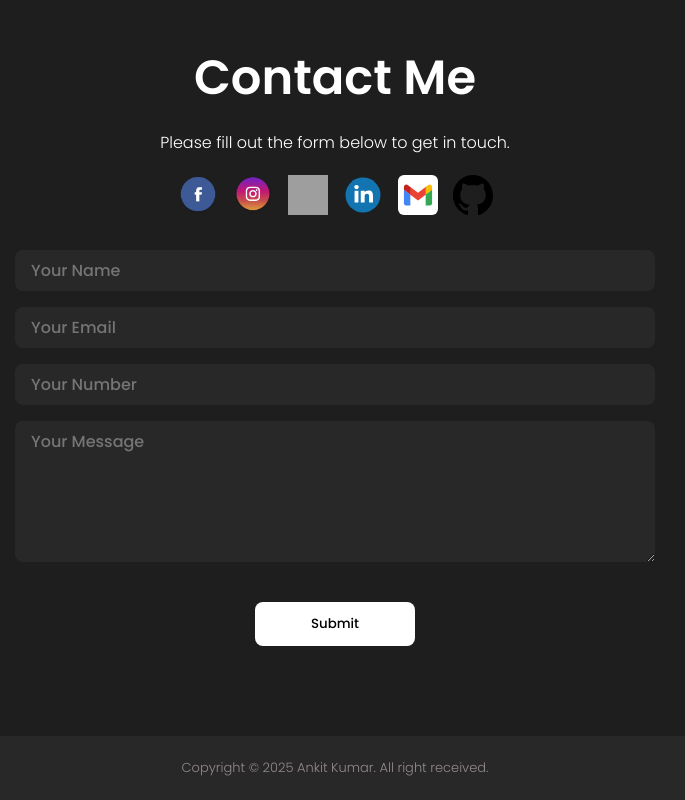
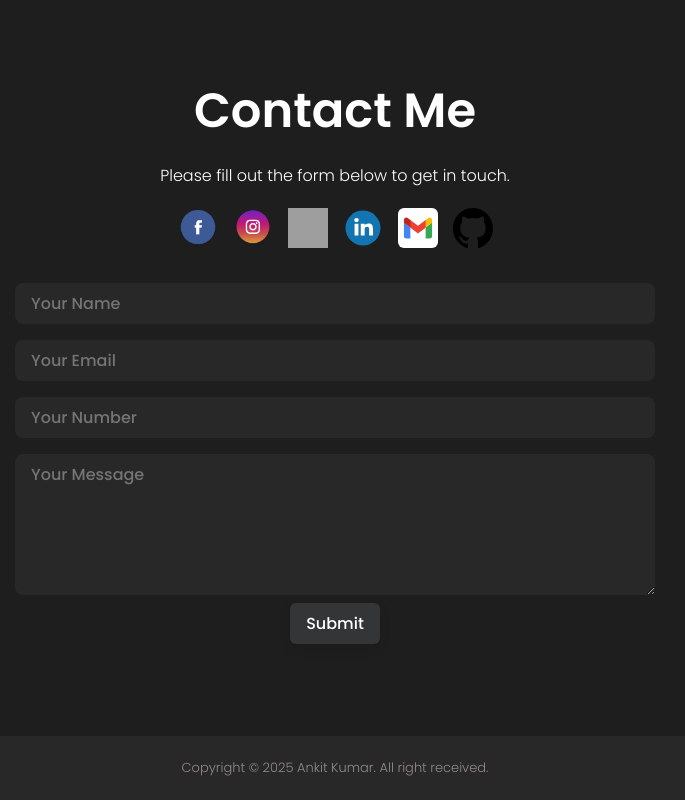
Before and after one commit to Ankit1141192/ReactPortfolio, a React (Create React App) app in the folder portfolio/: page / in a window 1280 px wide. Shown: the part 2996-3796 px from the top of the page, without its empty margins (305-990 px from the left). Built offline with nearby package versions, Linux system fonts and the light colour scheme; grey boxes are pictures that could not be loaded.

Commit message:
contact.js

```diff
--- a/portfolio/src/components/Contact/contact.js
+++ b/portfolio/src/components/Contact/contact.js
@@ -95,7 +95,7 @@
             className='msg'
             required
           ></textarea>
-          <button type="submit" className='submitBtn'>Submit</button>
+          <button type="submit" className='btn'>Submit</button>
         </form>
 
         <span id="msg" className="formStatusMessage">{message}</span>
```
